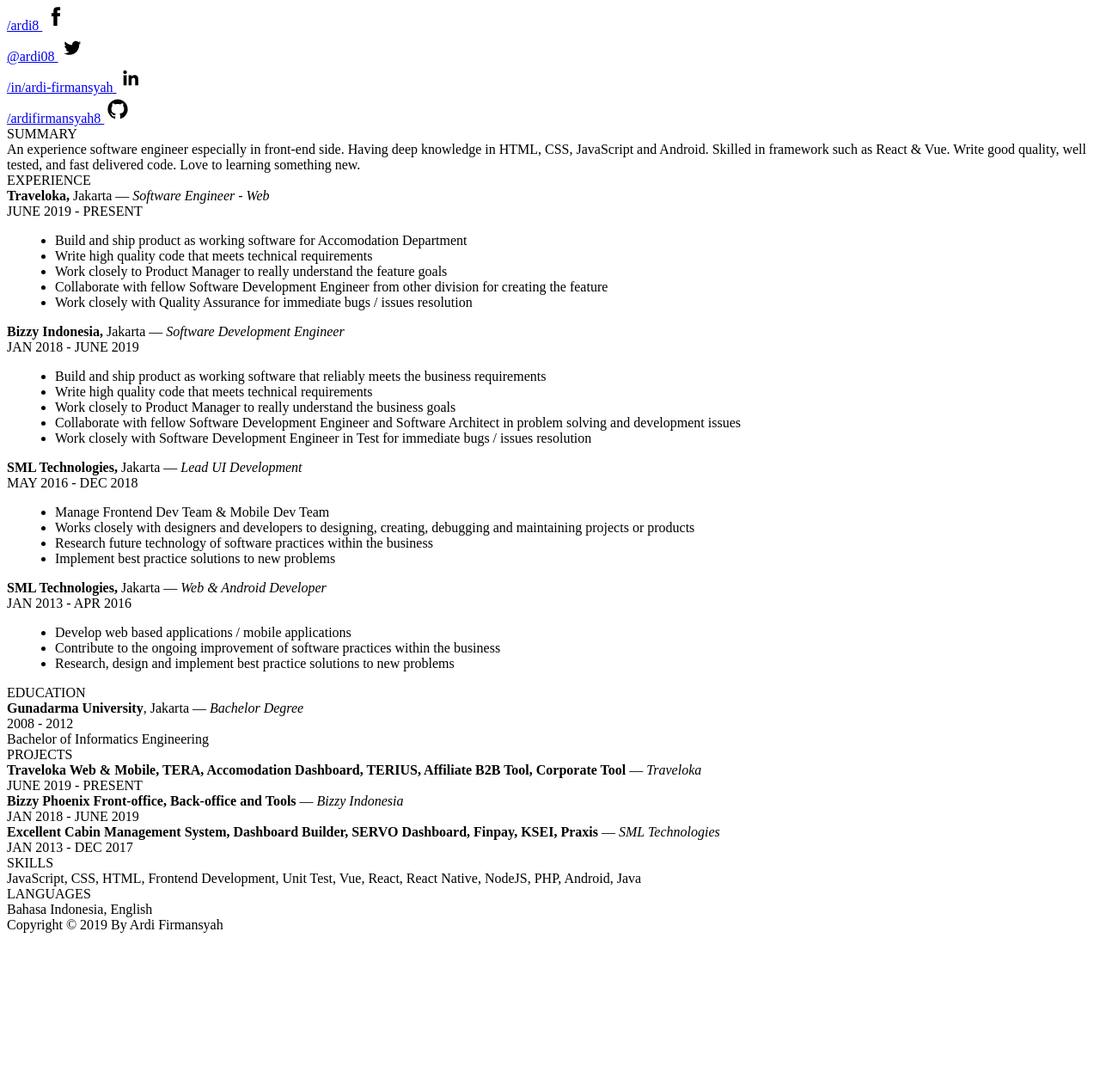
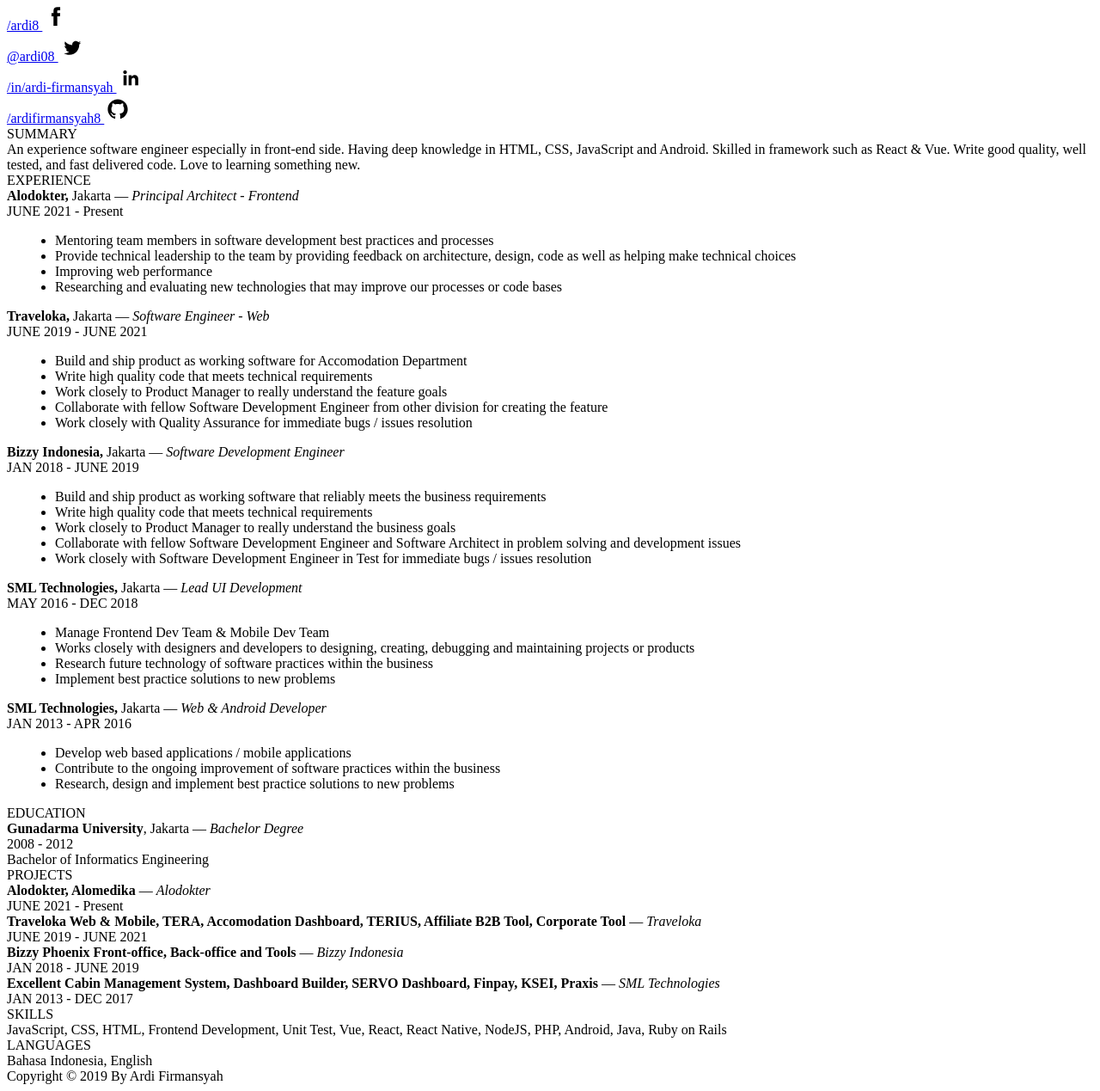
Before and after one commit to ardifirmansyah8/curriculum-vitae, a website: page src/index.ejs in a window 1280 px wide. Shown: the part 520-1789 px from the top of the page at 86% size. Before the commit the page ends 1613 px from the top, so only its background shows below. Drawn offline with nearby package versions, Linux system fonts and the light colour scheme; files that its build step writes are made by us from their sources.

Commit message:
Update CV

```diff
--- a/src/index.ejs
+++ b/src/index.ejs
@@ -106,7 +106,7 @@
             <figure class="image image is-128x128">
               <img
                 class="is-rounded"
-                src="https://media-exp1.licdn.com/dms/image/C4E03AQFnNawgj6TbzQ/profile-displayphoto-shrink_100_100/0?e=1594252800&v=beta&t=Sg35-IICu09eM21jfQjoMIvWmtoh1j4aRYd9cWcHAuk"
+                src="https://media-exp1.licdn.com/dms/image/C5603AQGAqG-LmOmg3g/profile-displayphoto-shrink_400_400/0/1626281760513?e=1638403200&v=beta&t=SXNLN5PIiFQSONOfbl-6lwrotgDOcx6r8YWtbEQZBz0"
               />
             </figure>
           </div>
@@ -189,7 +189,32 @@
               >
                 EXPERIENCE
               </div>
-
+              <div class="item">
+                <div class="is-size-5">
+                  <b>Alodokter,</b>
+                  <span class="has-text-weight-semi-bold"
+                    >Jakarta — <i>Principal Architect - Frontend</i></span
+                  >
+                </div>
+                <div class="is-size-7">JUNE 2021 - Present</div>
+                <div>
+                  <ul style="list-style: disc; margin-left: 1em;">
+                    <li>
+                      Mentoring team members in software development best practices and processes
+                    </li>
+                    <li>
+                      Provide technical leadership to the team by providing feedback on architecture, design, code
+                      as well as helping make technical choices
+                    </li>
+                    <li>
+                      Improving web performance
+                    </li>
+                    <li>
+                      Researching and evaluating new technologies that may improve our processes or code bases
+                    </li>
+                  </ul>
+                </div>
+              </div>
               <div class="item">
                 <div class="is-size-5">
                   <b>Traveloka,</b>
@@ -197,7 +222,7 @@
                     >Jakarta — <i>Software Engineer - Web</i></span
                   >
                 </div>
-                <div class="is-size-7">JUNE 2019 - PRESENT</div>
+                <div class="is-size-7">JUNE 2019 - JUNE 2021</div>
                 <div>
                   <ul style="list-style: disc; margin-left: 1em;">
                     <li>
@@ -297,7 +322,8 @@
                 </ul>
               </div>
             </div>
-
+          </div>
+          <div class="column">
             <div class="education">
               <div
                 class="title is-size-5 has-text-primary has-text-weight-bold"
@@ -315,8 +341,7 @@
                 <div>Bachelor of Informatics Engineering</div>
               </div>
             </div>
-          </div>
-          <div class="column">
+
             <div class="projects">
               <div
                 class="title is-size-5 has-text-primary has-text-weight-bold"
@@ -326,6 +351,14 @@
 
               <div class="item">
                 <div class="is-size-5">
+                  <b>Alodokter, Alomedika</b>
+                  —
+                  <i>Alodokter</i>
+                </div>
+                <div class="is-size-7">JUNE 2021 - Present</div>
+              </div>
+              <div class="item">
+                <div class="is-size-5">
                   <b
                     >Traveloka Web & Mobile, TERA, Accomodation Dashboard,
                     TERIUS, Affiliate B2B Tool, Corporate Tool</b
@@ -333,7 +366,7 @@
                   —
                   <i>Traveloka</i>
                 </div>
-                <div class="is-size-7">JUNE 2019 - PRESENT</div>
+                <div class="is-size-7">JUNE 2019 - JUNE 2021</div>
               </div>
               <div class="item">
                 <div class="is-size-5">
@@ -362,7 +395,7 @@
               </div>
               <div class="wrapper">
                 JavaScript, CSS, HTML, Frontend Development, Unit Test, Vue,
-                React, React Native, NodeJS, PHP, Android, Java
+                React, React Native, NodeJS, PHP, Android, Java, Ruby on Rails
               </div>
             </div>
             <div class="languages">
```
